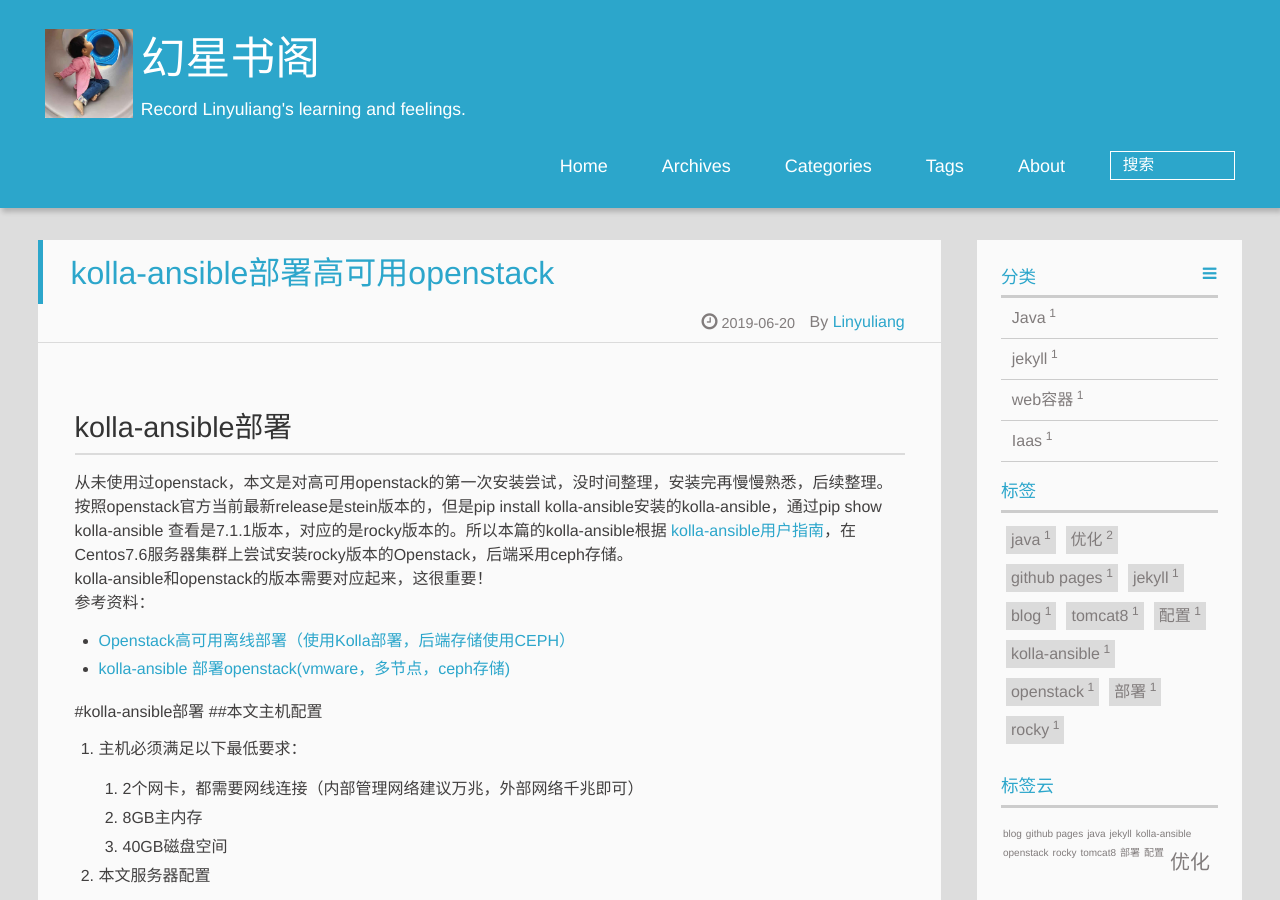
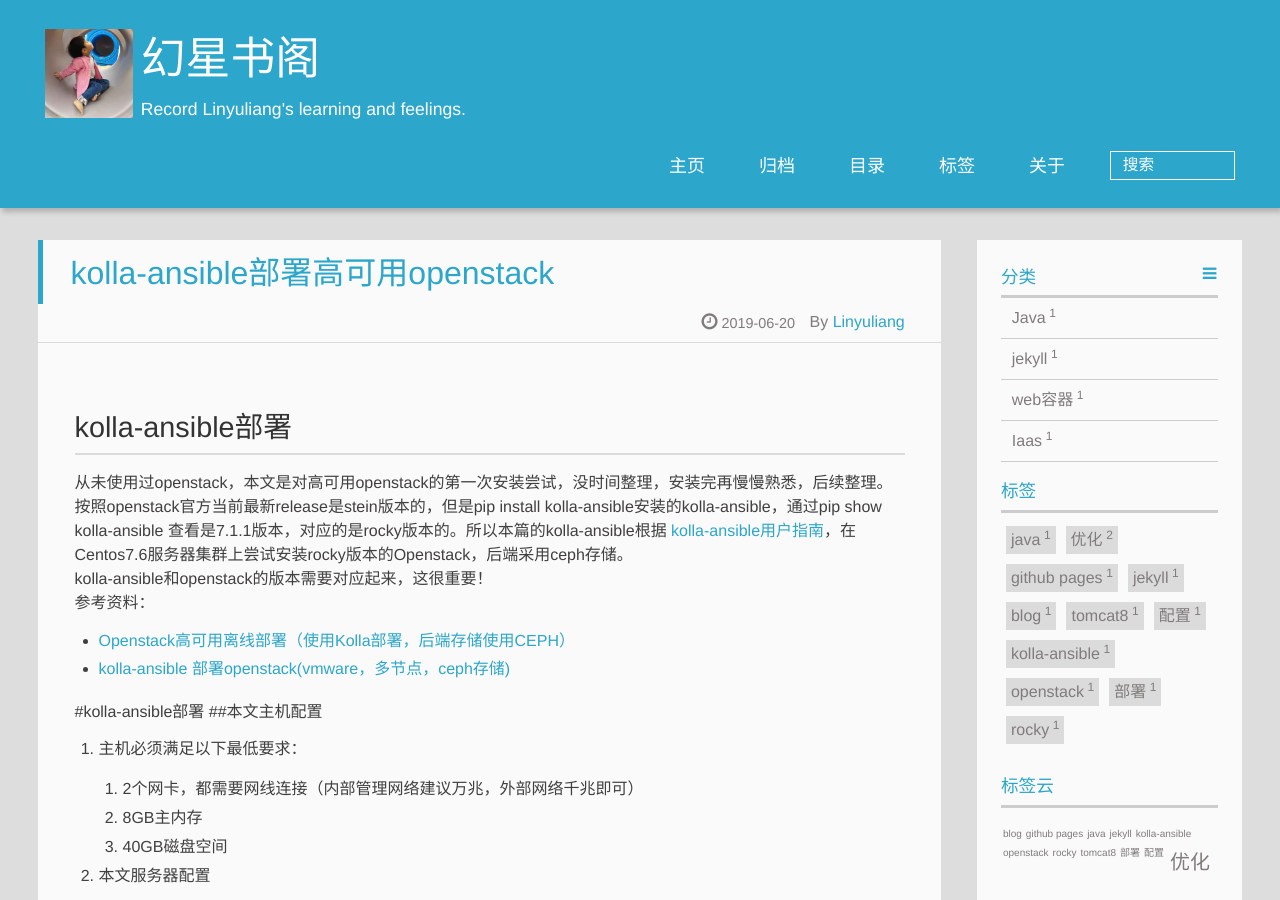
Before and after one commit to linyuliang/linyuliang.github.io, a Jekyll site: the page built from index.html, in a window 1280 px wide and 900 px high. Built offline with Jekyll 4.4.1, drawn with Linux system fonts in a browser that asks for light colours; a script that is not in the unit is left out; the list of posts is cut into pages by our own code; comment, search, counter and statistics services are not loaded; some of the changed lines change nothing that is shown.

Commit message:
菜单中文化

```diff
--- a/_config.yml
+++ b/_config.yml
@@ -39,11 +39,11 @@ language: zh-CN    ## blog site languages: en, zh-CN, zh-TW, de
 
 #### Menu
 menu:
-  Home: /
-  Archives: /archives
-  Categories: /categories
-  Tags: /tags
-  About: /about
+  主页: /
+  归档: /archives
+  目录: /categories
+  标签: /tags
+  关于: /about
 
 ## you can create `tags` and `categories` folders (I had created them already).
 ## And create a `index.md` file in each of them.
```
